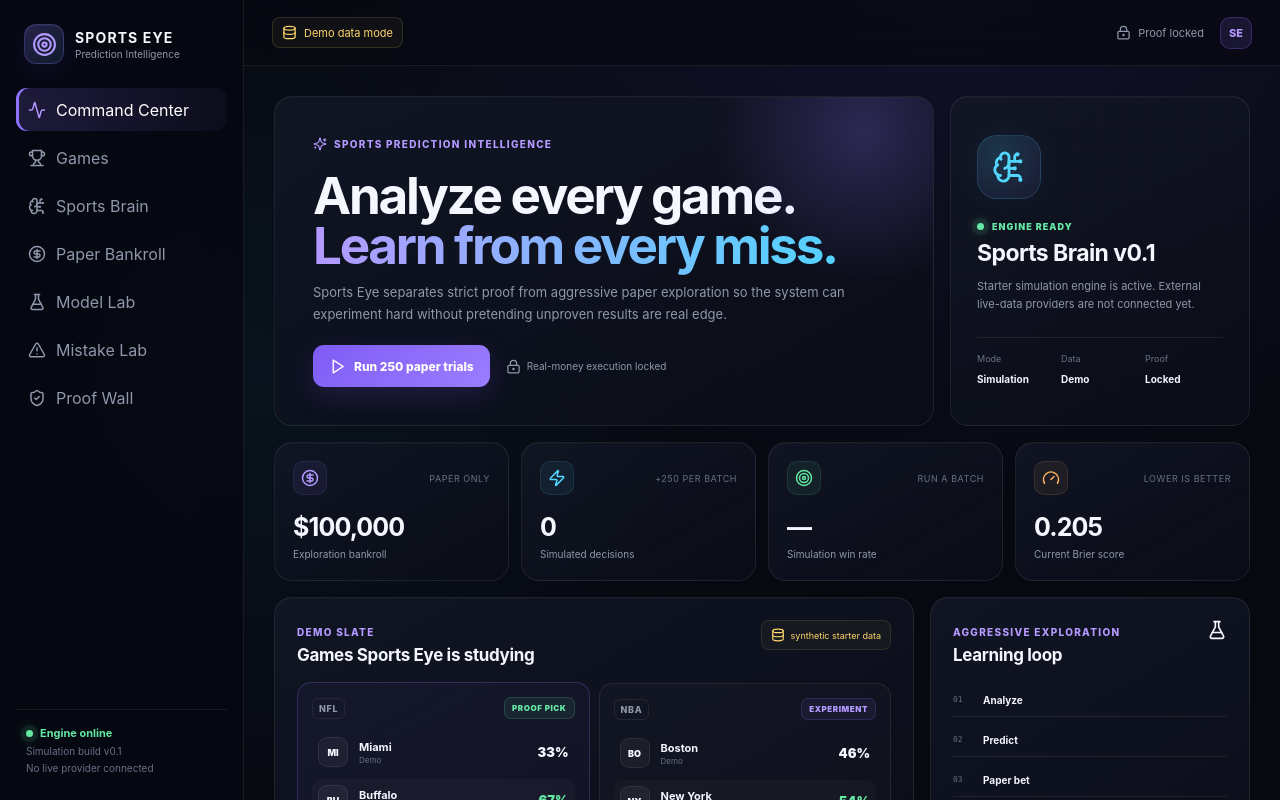
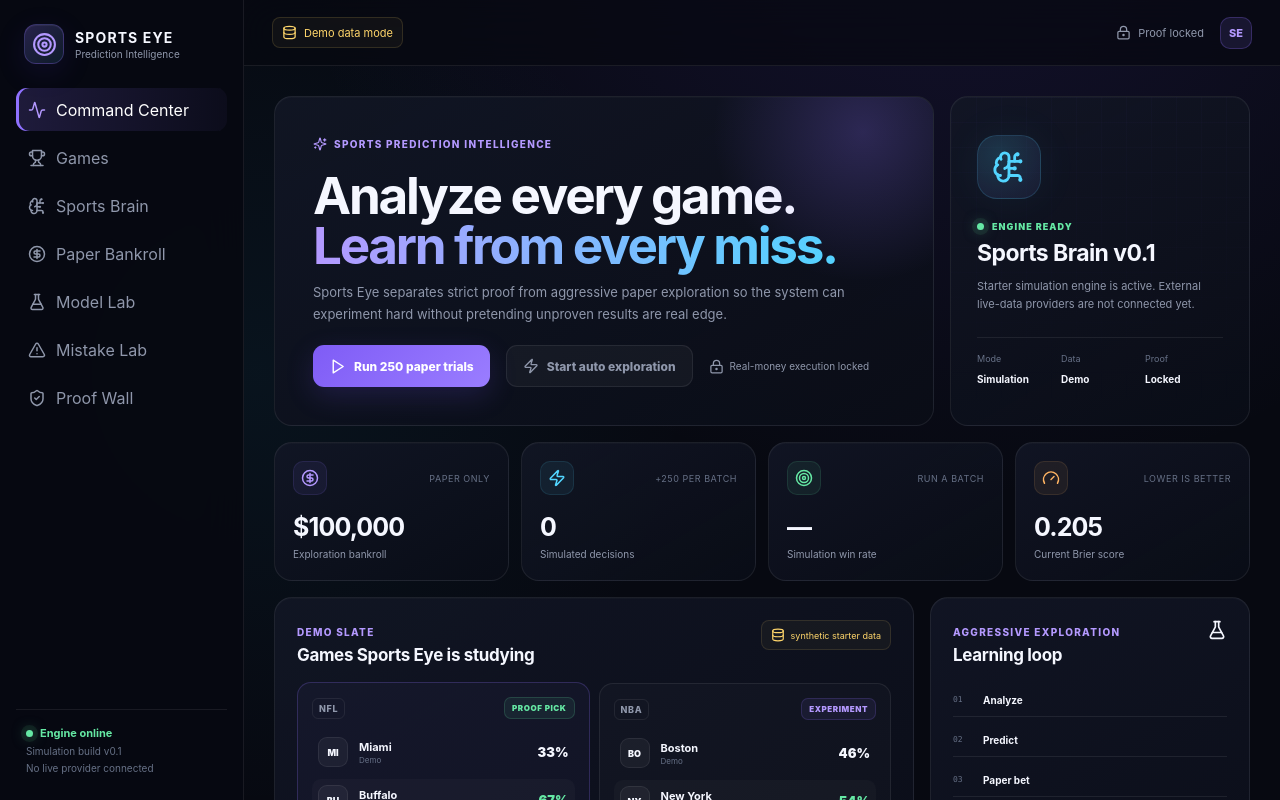
Before and after one commit to customerservice-prog/sports-betting-eye, a Next.js app: page / in a window 1280 px wide. Shown: the top 800 px of the page. Built offline with nearby package versions, Linux system fonts and the light colour scheme.

Commit message:
Add continuous paper exploration mode

```diff
--- a/components/SportsEyeApp.tsx
+++ b/components/SportsEyeApp.tsx
@@ -209,13 +209,17 @@ function Overview({
   selectedGame,
   onSelectGame,
   onRunBatch,
-  isRunning
+  isRunning,
+  autoLearning,
+  onToggleAuto
 }: {
   paper: PaperState;
   selectedGame: GamePrediction;
   onSelectGame: (game: GamePrediction) => void;
   onRunBatch: () => void;
   isRunning: boolean;
+  autoLearning: boolean;
+  onToggleAuto: () => void;
 }) {
   const totalResults = paper.wins + paper.losses;
   const winRate = totalResults ? (paper.wins / totalResults) * 100 : 0;
@@ -236,6 +240,10 @@ function Overview({
             <button className="primary-button" onClick={onRunBatch} disabled={isRunning}>
               {isRunning ? <RefreshCw size={17} className="spin" /> : <Play size={17} />}
               {isRunning ? "Running batch…" : "Run 250 paper trials"}
+            </button>
+            <button className={`ghost-button auto-button ${autoLearning ? "auto-active" : ""}`} onClick={onToggleAuto}>
+              <Zap size={16} />
+              {autoLearning ? "Auto exploration ON" : "Start auto exploration"}
             </button>
             <span className="simulation-only"><LockKeyhole size={15} /> Real-money execution locked</span>
           </div>
@@ -647,6 +655,7 @@ export default function SportsEyeApp() {
   const [paper, setPaper] = useState<PaperState>(() => createInitialPaperState());
   const [menuOpen, setMenuOpen] = useState(false);
   const [isRunning, setIsRunning] = useState(false);
+  const [autoLearning, setAutoLearning] = useState(false);
   const [hydrated, setHydrated] = useState(false);
 
   useEffect(() => {
@@ -666,6 +675,14 @@ export default function SportsEyeApp() {
       window.localStorage.setItem("sports-eye-paper-v1", JSON.stringify(paper));
     }
   }, [paper, hydrated]);
+
+  useEffect(() => {
+    if (!autoLearning) return;
+    const timer = window.setInterval(() => {
+      setPaper((current) => runExplorationBatch(current, 250));
+    }, 1400);
+    return () => window.clearInterval(timer);
+  }, [autoLearning]);
 
   const activeLabel = useMemo(() => navItems.find((item) => item.key === view)?.label ?? "Sports Eye", [view]);
 
@@ -727,7 +744,15 @@ export default function SportsEyeApp() {
 
         <div className="page">
           {view === "overview" && (
-            <Overview paper={paper} selectedGame={selectedGame} onSelectGame={setSelectedGame} onRunBatch={runBatch} isRunning={isRunning} />
+            <Overview
+              paper={paper}
+              selectedGame={selectedGame}
+              onSelectGame={setSelectedGame}
+              onRunBatch={runBatch}
+              isRunning={isRunning}
+              autoLearning={autoLearning}
+              onToggleAuto={() => setAutoLearning((value) => !value)}
+            />
           )}
           {view === "games" && <GamesView selectedGame={selectedGame} onSelectGame={setSelectedGame} />}
           {view === "brain" && <BrainView />}
```
